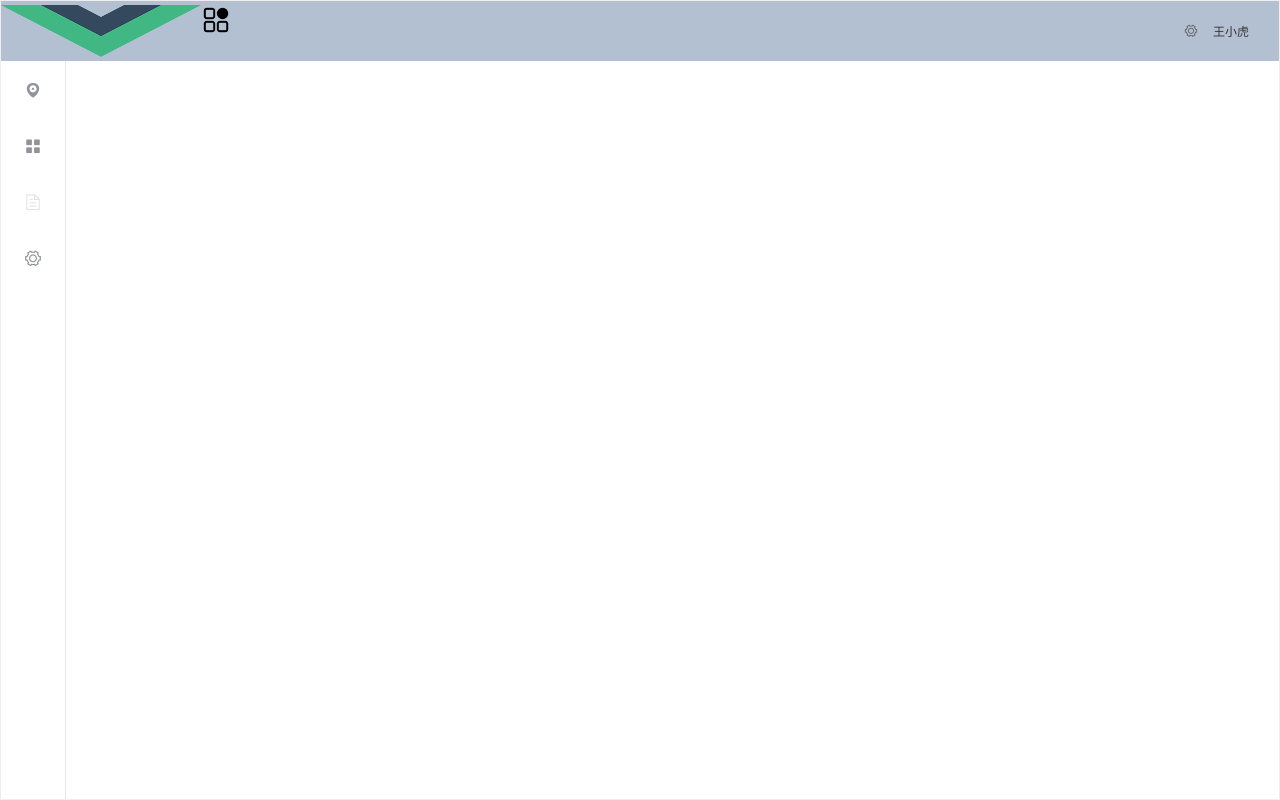
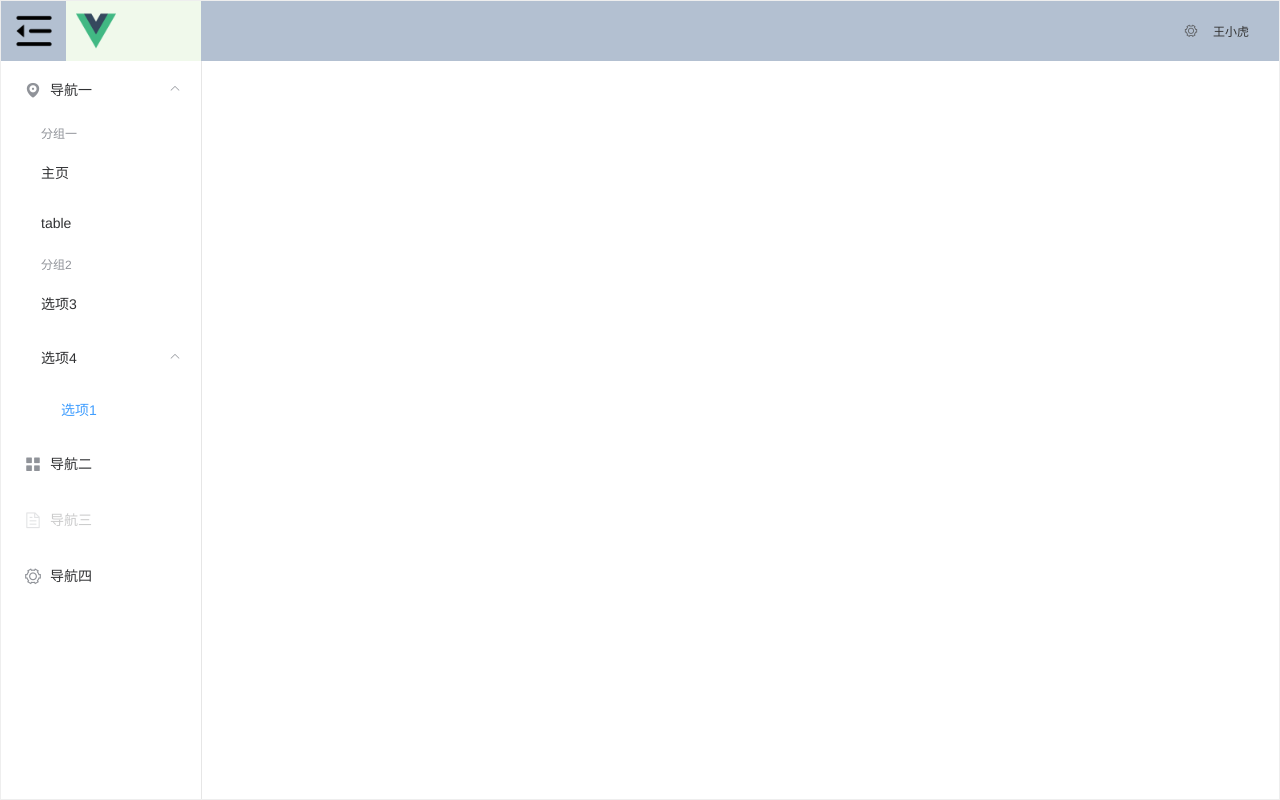
Before and after one commit to 630475752/vue-study, a Vue app: page / in a window 1280 px wide. Built offline with nearby package versions, Linux system fonts and the light colour scheme.

Commit message:
menu show

```diff
--- a/src/components/main.vue
+++ b/src/components/main.vue
@@ -2,16 +2,15 @@
 	<div>
 	<el-container style=" border: 1px solid #eee;min-width: 1200px;" id="layout-main-div">
 	<el-header style="text-align: right; font-size: 12px;padding: 0;">
-	  <span class="div-logo"><img src="../assets/logo.png" height="60px" width="200px"/></span>
-	  <span style="float: left;">
-		  <!--<el-radio-group v-model="isCollapse" style="margin-bottom: 20px;">
-		  <el-radio-button :label="false">展开</el-radio-button>
-		  <el-radio-button :label="true">收起</el-radio-button>
-		  </el-radio-group>-->
-		  <el-row>
-		   	<img src="../../static/image/应用管理.png" height="30" @click="menuClick"/>
-		  </el-row>
+	  <span style="float: left; width: 65px;height: 60px;text-align: center;vertical-align: middle;">
+
+		<img  v-bind:src="menuImgUrl" width="40" height="40" @click="menuClick" style="margin-top: 10px;"/>
+
 	  </span>
+	  <span class="div-logo">
+	  	<img src="../assets/logo.png" height="40px" style="margin-top: 10px;margin-left: 10px;"/>
+	  </span>
+
       <el-dropdown>
         <i class="el-icon-setting" style="margin-right: 15px"></i>
         <el-dropdown-menu slot="dropdown">
@@ -27,6 +26,7 @@
 	<el-container class="el-menu-demo-height">
 
 	<el-menu default-active="1-4-1" class="el-menu-vertical-demo el-menu-demo-height "  @open="handleOpen" @close="handleClose" :collapse="isCollapse">
+
 	  <el-submenu index="1">
 		<template slot="title">
 		  <i class="el-icon-location"></i>
@@ -71,8 +71,10 @@
 <style>
 	.div-logo{
 		float: left;
-		width: 200px;
-		text-align: center
+		width: 135px;
+		height: 60px;
+		text-align: left;
+		background-color: #F0F9EB;
 	}
   .el-header {
     background-color: #B3C0D1;
@@ -104,7 +106,8 @@
       };
       return {
         tableData: Array(20).fill(item),
-		isCollapse: true
+		isCollapse: false,
+		menuImgUrl: "../../static/image/menu-unfold.png"
       }
     },
 	mounted: function () {
@@ -114,7 +117,13 @@
 	},
 	methods: {
 	  menuClick(){
+
 			this.isCollapse=!this.isCollapse;
+			if(this.isCollapse){
+				this.menuImgUrl= "../../static/image/menu-fold.png"
+			}else{
+				this.menuImgUrl= "../../static/image/menu-unfold.png"
+			}
 	  },
       handleOpen(key, keyPath) {
         console.log(key, keyPath);
```
Also changed, not shown: static/image/menu-fold.png (added), static/image/menu-unfold.png (added).
